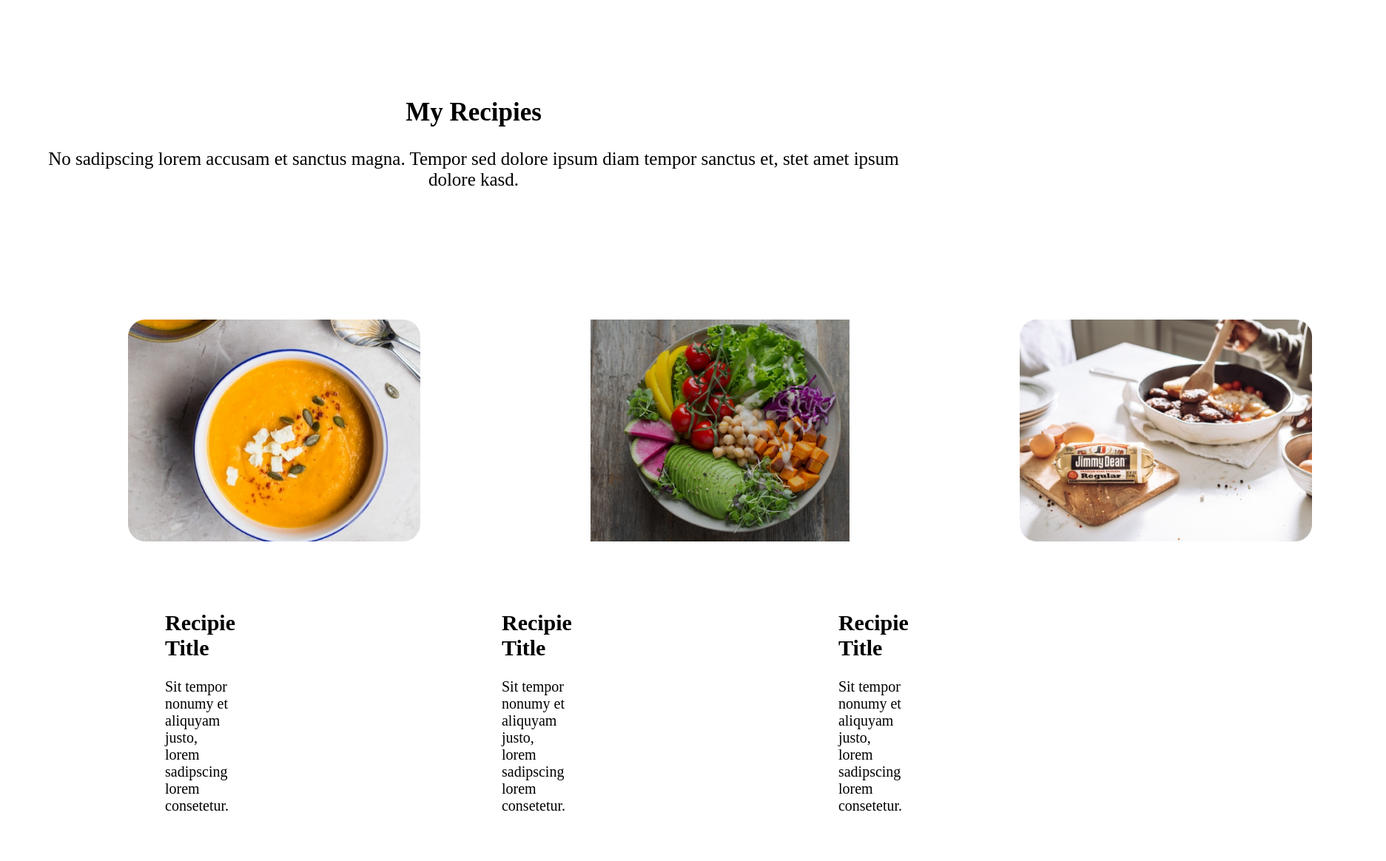
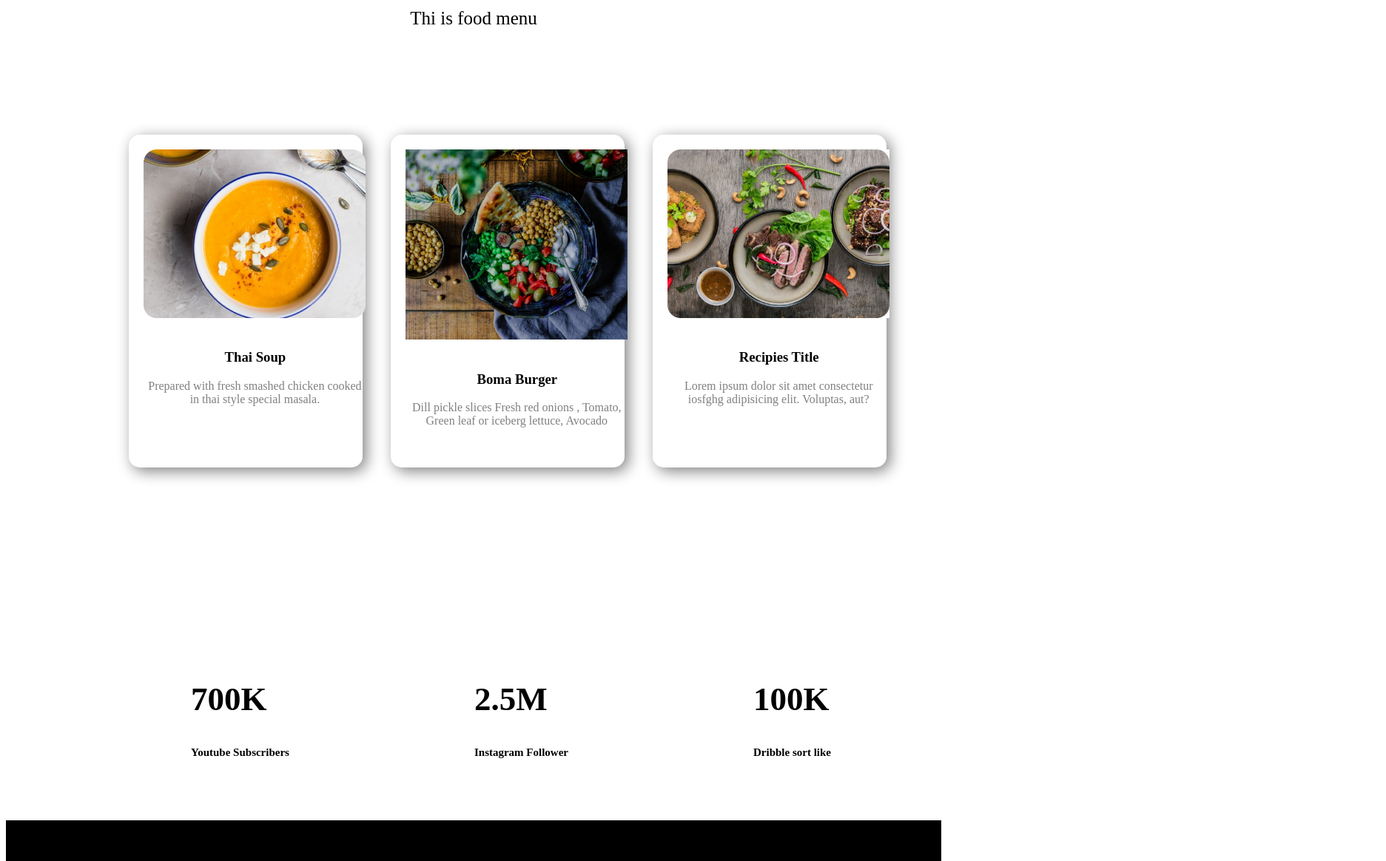
Before and after one commit to Jakirul-997/food-network, a plain HTML site: page index.html in a window 1280 px wide. Shown: the part 1636-2800 px from the top of the page at 74% size, 1873 px wide, since content can reach past the window. Drawn offline with Linux system fonts and the light colour scheme.

Commit message:
image title changed

```diff
--- a/index.html
+++ b/index.html
@@ -10,7 +10,7 @@
 <body>
     <section class=" frame2 flexible-container">
         <div class="width-half">
-            <h1> <span class="span-color">Skib </span> the diet Just Eat healthy with food Network</h1>
+            <h1> <span class="span-color">Skip </span> the diet Just Eat healthy with food Network</h1>
         <p>Stet magna diam sadipscing aliquyam ut dolor ipsum, sea duo diam amet amet eirmod sed accusam, amet sit aliquyam sit rebum duo et, kasd stet ut at gubergren vero. Kasd takimata invidunt aliquyam sanctus consetetur diam sed duo diam, et eos dolores kasd sea dolor labore eirmod sadipscing sed. Ipsum.</p>
 
         <a class="link-button" target="_blank" href="https://www.facebook.com/mdjakirul.islam.104/">Order Food</a>
@@ -31,7 +31,7 @@
 
         <div class="width-half">
             <h1>About Me</h1>
-            <p>Consetetur dolor gubergren takimata dolor eirmod ut at et, lorem lorem sadipscing ipsum clita amet aliquyam takimata gubergren et, et nonumy et kasd nonumy vero eirmod gubergren lorem, stet tempor voluptua clita sit vero justo nonumy diam diam, sanctus gubergren aliquyam eos aliquyam est vero ut accusam et. Rebum consetetur.</p>
+            <p>I am jakirul islam.</p>
 
             <a class="link-button" target="_blank" href="https://www.facebook.com/mdjakirul.islam.104/">Contract Me</a>
 
@@ -46,45 +46,50 @@
 
         <div class="recipies">
             <h1>My Recipies</h1>
-            <p>No sadipscing lorem accusam et sanctus magna. Tempor sed dolore ipsum diam tempor sanctus et, stet amet ipsum dolore kasd.</p>
+            <p>Thi is food menu</p>
 
 
     </section>
 
-    <section class="flexible-container3">
+    <section class="section-3">
 
-        <div class="imag">
-            <img src="images/food/food1.png" alt="">
+        <br>
+        <div class="box-continer">
+
+            <div class="box">
+                <img src="images/food/food1.png" alt="">
+                <h3>Thai Soup</h3>
+                <p>
+                    Prepared with fresh smashed chicken cooked in thai style special masala.
+                </p>
+
+            </div>
+
+            <div class="box">
+                <img src="images/food/Project Cover8.png" alt="">
+                <h3>Boma Burger</h3>
+                <p>
+                 Dill pickle slices Fresh red onions , Tomato, Green leaf or iceberg lettuce, Avocado
+                </p>
+
+            </div>
+
+            <div class="box">
+                <img src="images/food/Project Cover1.jpg" alt="">
+                <h3>Recipies Title </h3>
+                <p>
+                    Lorem ipsum dolor sit amet consectetur iosfghg adipisicing elit. Voluptas, aut?
+
+                </p>
+
+
+            </div>
 
         </div>
 
-        <div class="imag">
-            <img src="images/food/food2.png" alt="">
-        </div>
-
-        <div class="imag">
-            <img src="images/food/food3.jpg" alt="">
-
-        </div>
 
     </section> <br>
 
-      <section class="flexible-container4">
-        <div class="recipie-title">
-            <h1>Recipie Title</h1>
-            <p>Sit tempor nonumy et aliquyam justo, lorem sadipscing lorem consetetur.</p>
-        </div>
-
-        <div class="recipie-title">
-         <h1>Recipie Title</h1>
-         <p>Sit tempor nonumy et aliquyam justo, lorem sadipscing lorem consetetur.</p>
-       </div>
-
-         <div class="recipie-title">
-             <h1>Recipie Title</h1>
-             <p>Sit tempor nonumy et aliquyam justo, lorem sadipscing lorem consetetur.</p>
-         </div>
-      </section>
 
       <section class=" flexible-container5">
 
--- a/style.css
+++ b/style.css
@@ -4,8 +4,6 @@
 }
 body {
   background-color: white;
-  font-size: 50px;
-  border: 35px solid white;
 }
 .flexible-container {
   display: flex;
@@ -21,6 +19,7 @@ body {
   font-size: 30px;
   padding-top: 20px;
   padding-bottom: 20px;
+  text-align: justify;
 }
 
 .link-button {
@@ -64,18 +63,46 @@ body {
   text-align: center;
 }
 
-.flexible-container3 {
-  display: flex;
-  padding-right: 50px;
+.section-3 {
+  width: 100%;
+  height: 700px;
 }
-.imag {
-  display: flex;
-  width: 400px;
-  height: 300px;
-  padding: 50px 100px 0px 130px;
+.section-3 h1 {
+  padding-top: 70px;
+  text-align: center;
+}
 
-  border-image: 50px;
+.box-continer {
+  padding-left: 128px;
+  width: 100%;
 }
+
+.box {
+  width: 25%;
+  height: 450px;
+  float: left;
+  margin-left: 3%;
+  box-shadow: 5px 5px 20px gray;
+  border-radius: 15px;
+}
+
+.box img {
+  width: 300px;
+  height: auto;
+  padding: 20px;
+}
+
+.box h3 {
+  padding-left: 26px;
+  text-align: center;
+}
+
+.box p {
+  padding-left: 25px;
+  color: gray;
+  text-align: center;
+}
+
 .flexible-container4 {
   display: flex;
 }
@@ -86,19 +113,20 @@ body {
 }
 .flexible-container5 {
   display: flex;
-  width-half image
 }
 .Subs-continer {
   font-size: 30px;
   font-weight: bolder;
-  padding: 100px 200px 0px 200px;
+
+  padding-left: 250px;
+  padding-bottom: 50px;
 }
 .sub-p {
   font-size: 15px;
 }
 .footer-container {
   width: 100%;
-  font-size: 50px;
+  font-size: 20px;
   background-color: black;
   color: white;
   text-align: center;
```
Also changed, not shown: images/food/bergur.jpg (added).
